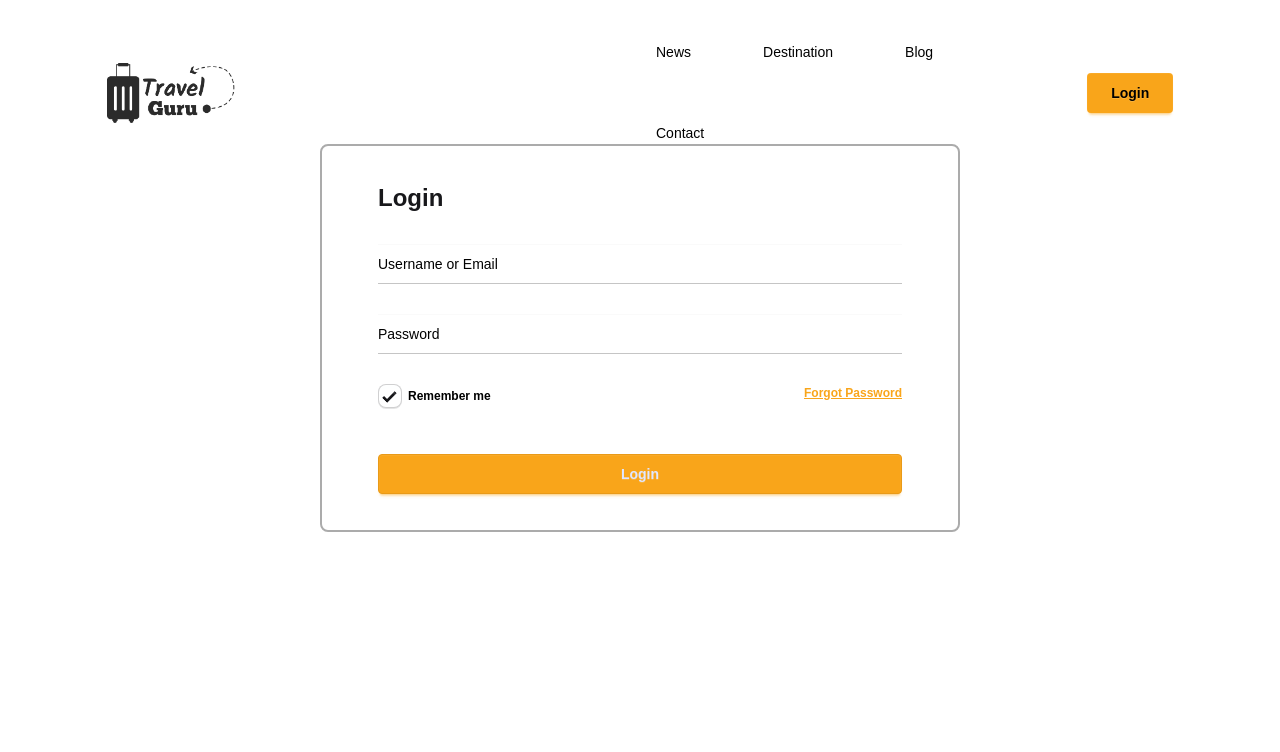
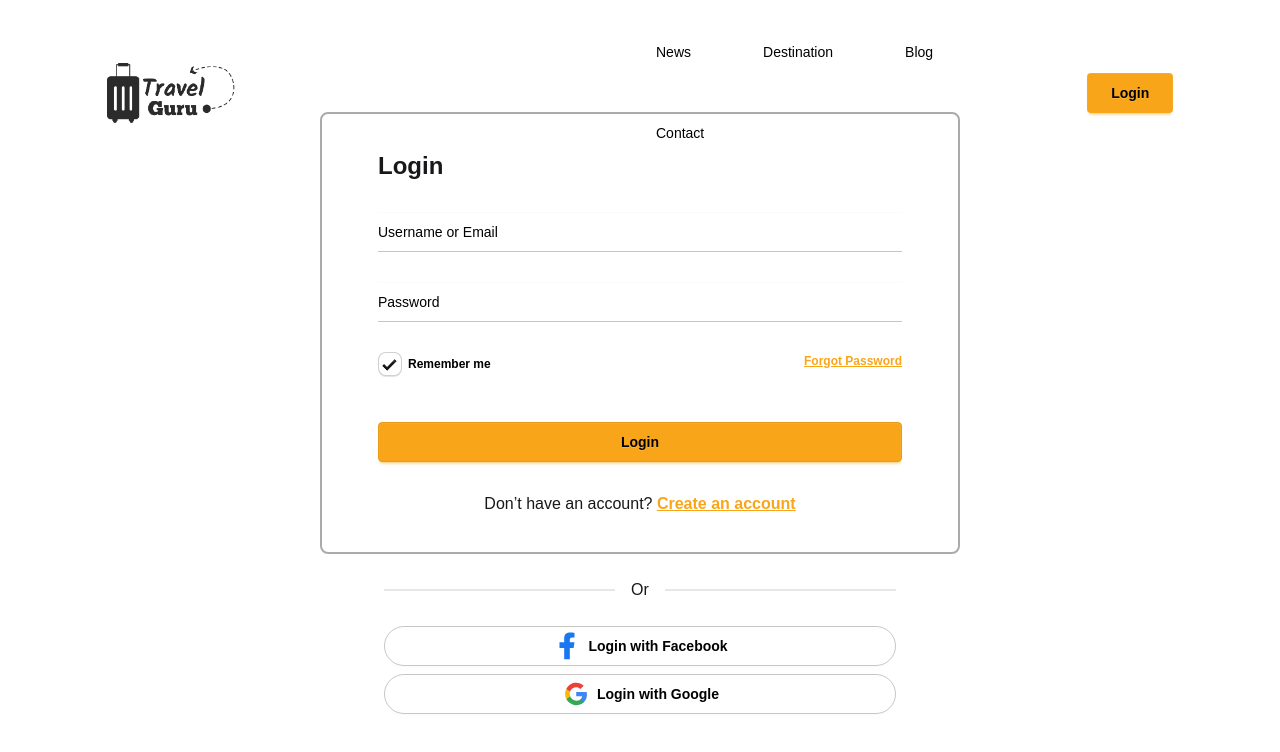
Before and after one commit to Shashuvo/Travel-Guru, a React (Vite) app: page /auth/login in a window 1280 px wide. Shown: the top 752 px of the page. Built offline with nearby package versions, Linux system fonts and the light colour scheme.

Commit message:
login page design complete

```diff
--- a/src/pages/Auth/Login.jsx
+++ b/src/pages/Auth/Login.jsx
@@ -1,13 +1,15 @@
 import React from 'react';
+import { NavLink } from 'react-router';
 
 const Login = () => {
     return (
-        <div className='flex flex-col items-center'>
-            <div className='border-2 border-[#ABABAB] rounded-lg mt-36 w-2/4'>
+        <div className='flex flex-col items-center gap-3'>
+            {/* login form */}
+            <div className='border-2 border-[#ABABAB] rounded-lg mt-28 w-2/4'>
                 <form className="fieldset rounded-box py-9 px-14 space-y-6">
                     <h1 className="text-2xl font-bold">Login</h1>
-                    <input type="email" className="input w-full border-0 border-b border-[#C5C5C5] placeholder-black pl-0 rounded-none focus:outline-none focus:border-black" placeholder="Username or Email" />
-                    <input type="password" className="input w-full border-0 border-b border-[#C5C5C5] placeholder-black pl-0 rounded-none focus:outline-none focus:border-black" placeholder="Password" />
+                    <input type="email" name="email" className="input w-full border-0 border-b border-[#C5C5C5] placeholder-black pl-0 rounded-none focus:outline-none focus:border-black" placeholder="Username or Email" />
+                    <input type="password" name="password" className="input w-full border-0 border-b border-[#C5C5C5] placeholder-black pl-0 rounded-none focus:outline-none focus:border-black" placeholder="Password" />
                     <div className='flex justify-between'>
                         <label className='label text-black'>
                             <input type="checkbox" defaultChecked className="checkbox" />
@@ -15,8 +17,23 @@ const Login = () => {
                         </label>
                         <p className='underline font-semibold text-primary'>Forgot Password</p>
                     </div>
-                    <button className="btn btn-primary mt-4">Login</button>
+                    <button className="btn btn-primary mt-4 text-black">Login</button>
+                    <p className='text-center font-medium text-[16px]'>Don’t have an account? <NavLink to="/auth/register" className='underline font-semibold text-primary'>Create an account</NavLink></p>
                 </form>
+            </div>
+            <div className="divider w-2/5 mx-auto"><span>Or</span></div>
+            {/* social login buttons */}
+            <div className='flex flex-col gap-2 w-2/5 mx-auto'>
+                {/* facebook */}
+                <button className="btn bg-white text-black border-[#C7C7C7] rounded-4xl">
+                    <svg aria-label="Facebook logo" width="30" height="30" xmlns="http://www.w3.org/2000/svg" viewBox="0 0 32 32"><path fill="#1A77F2" d="M8 12h5V8c0-6 4-7 11-6v5c-4 0-5 0-5 3v2h5l-1 6h-4v12h-6V18H8z"></path></svg>
+                    Login with Facebook
+                </button>
+                {/* Google */}
+                <button className="btn bg-white text-black border-[#C7C7C7] rounded-4xl">
+                    <svg aria-label="Google logo" width="30" height="30" xmlns="http://www.w3.org/2000/svg" viewBox="0 0 512 512"><g><path d="m0 0H512V512H0" fill="#fff"></path><path fill="#34a853" d="M153 292c30 82 118 95 171 60h62v48A192 192 0 0190 341"></path><path fill="#4285f4" d="m386 400a140 175 0 0053-179H260v74h102q-7 37-38 57"></path><path fill="#fbbc02" d="m90 341a208 200 0 010-171l63 49q-12 37 0 73"></path><path fill="#ea4335" d="m153 219c22-69 116-109 179-50l55-54c-78-75-230-72-297 55"></path></g></svg>
+                    Login with Google
+                </button>
             </div>
 
         </div>
```
